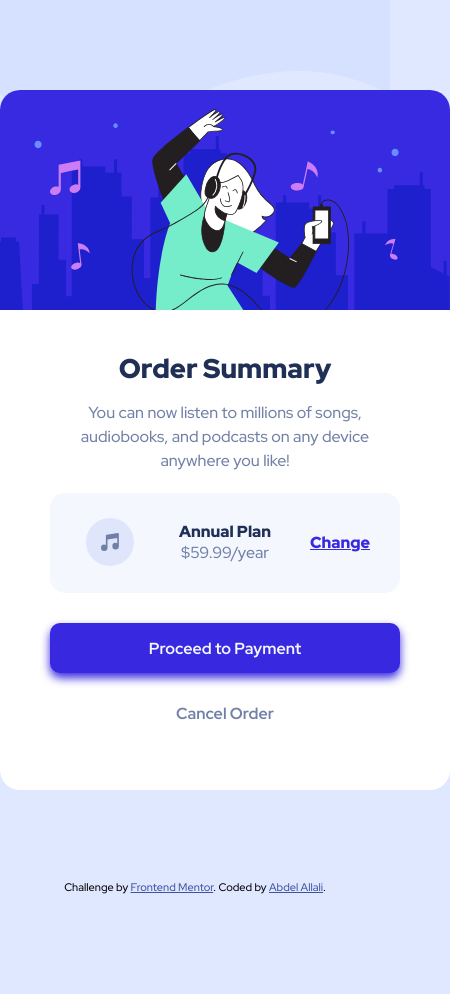
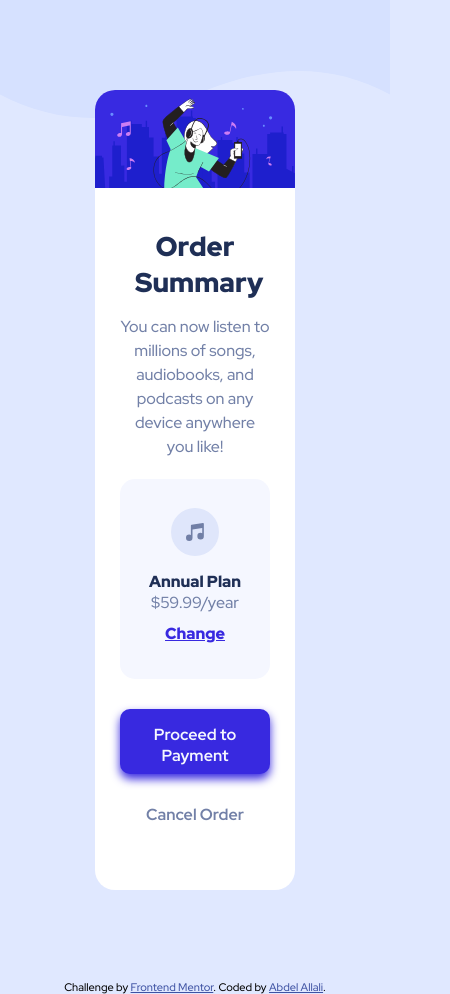
Before and after one commit to Abdel-2020/order-summary-component-main, a plain HTML site: page index.html in a window 390 px wide. Shown: the whole page, 450 px wide, since content can reach past the window. Before the commit the page ends 894 px from the top, so only its background shows below. Drawn offline with Linux system fonts and the light colour scheme.

Commit message:
Media query

```diff
--- a/styles.css
+++ b/styles.css
@@ -158,7 +158,30 @@ margin-top:30px;
 
 
 
-  @media screen(max-width: 600px){
+  @media (max-width: 600px) {
+
+    #order-summary-card{
+      margin:90px auto;
+      width: 200px;
+      background-color: white;
+      border-radius:20px;
+      height:800px;
+    }
+
+    section{
+      width: 150px;
+      margin:0 auto;
+      text-align: center;
+    }
+
+    .pricing-section{
+      display: flex;
+      flex-direction: column;
+      height:200px;
+    }
+    .proceed-btn{
+      height:65px;
+    }
 
 
   }
```
